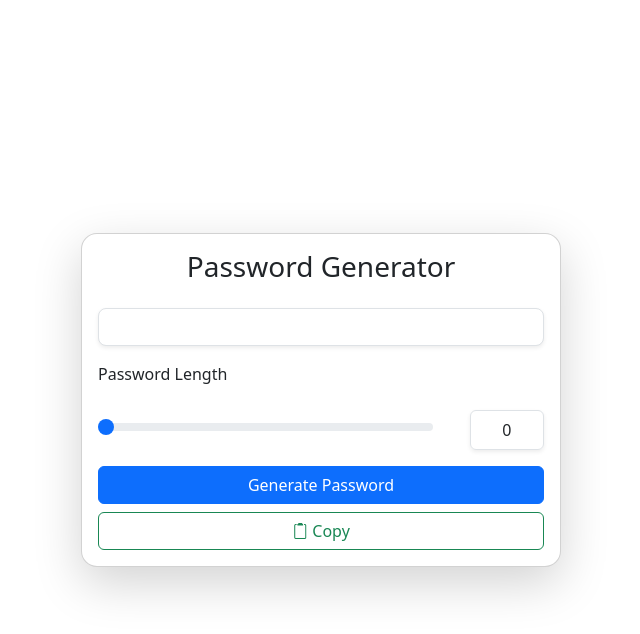
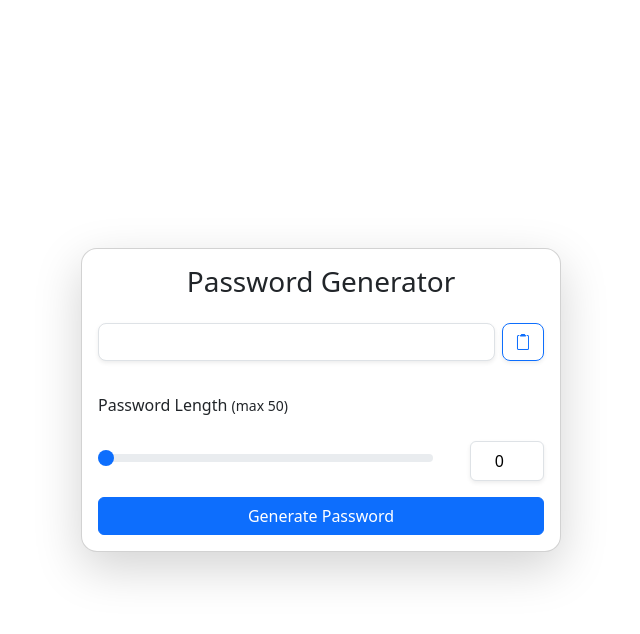
Before and after one commit to ramapdp/simple-password-generator, a plain HTML site: page index.html in a window 1280 px wide. Both pictures are taken after a click on the link "Generate Password". Shown: the whole page, without its empty margins (319-959 px from the left). Drawn offline with nearby package versions, Linux system fonts and the light colour scheme.

Commit message:
upadate ui and add some validation

```diff
--- a/index.html
+++ b/index.html
@@ -26,12 +26,11 @@
         <div class="card-body">
           <h3 class="card-title text-center mb-4">Password Generator</h3>
           <div class="d-flex flex-column gap-3">
-            <input
-              class="form-control rounded-3 shadow-sm"
-              readonly
-              id="password"
-            />
-            <label for="range-input" class="form-label">Password Length</label>
+            <div class="input-group mb-3 gap-2">
+              <input class="form-control rounded-3 shadow-sm" readonly id="password">
+              <a class="btn btn-outline-primary shadow-sm rounded-3" onclick="savePassword()"><i class="bi bi-clipboard2"></i></a>
+            </div>
+            <label for="range-input" class="form-label">Password Length <small>(max 50)</small></label>
             <div
               class="d-flex flex-row align-items-center justify-content-between"
             >
@@ -46,20 +45,20 @@
                   oninput="updateValue(this.value)"
                 />
               </div>
-              <label
+              <input
                 for="range-input"
                 class="col-2 col-form-label border rounded-2 text-center shadow-sm"
                 id="password-length"
-                >0</label
+                type="number"
+                value="0"
+                oninput="updateValue(this.value)"
+                ></input
               >
             </div>
           </div>
           <div class="d-grid gap-2 mx-auto mt-3">
             <a class="btn btn-primary" onclick="getPassword()"
               >Generate Password</a
-            >
-            <a class="btn btn-outline-success" onclick="savePassword()"
-              ><i class="bi bi-clipboard2"></i> Copy</a
             >
           </div>
         </div>
--- a/script.js
+++ b/script.js
@@ -1,11 +1,14 @@
 let password = document.getElementById("password")
 let passwordLength = document.getElementById("password-length")
+let passwordRange = document.getElementById("range-input")
 
 const updateValue = (val) => {
-   document.getElementById("password-length").innerHTML = val
+   passwordLength.value = val
+   passwordRange.value = val
 }
 
-const generate = (val) => {
+const generate = (val, hasUpper, hasLower, hasNumber, hasSymbol) => {
+
    const upper = "ABCDEFGHIJKLMNOPRSTUVWXYZ"
    const lower = "abcdefghijklmnopqrstuvwxyz"
    const number = "1234567890"
@@ -13,6 +16,16 @@ const generate = (val) => {
 
    const data = upper + lower + number + symbol
    let generatePassword = ''
+
+   if (val < 0 || val > 50) {
+      alert("Panjang password melebihi batas!")
+      passwordRange.value = 0
+      passwordLength.value = 0
+      return generatePassword
+   }
+
+   if (val === null) return generatePassword
+
    for (let index = 0; index < val; index++) {
       generatePassword += data[~~(Math.random() * data.length)]
    }
@@ -22,16 +35,18 @@ const generate = (val) => {
 }
 
 const getPassword = () => {
-   const newPassword = generate(passwordLength.innerHTML)
+   const newPassword = generate(passwordLength.value)
    // console.log('new password : ', newPassword)
    password.value = newPassword
 }
 
 const savePassword = () => {
+   if (password.value == '') return alert("Password masih kosong!")
+
    navigator.clipboard.writeText(password.value).then(() => {
       alert("Password berhasil di copy ke clipboard!")
-  })
-  .catch(err => {
-      alert("Maaf password tidak tersimpan!w")
-  });
+   })
+      .catch(err => {
+         alert("Maaf password tidak tersimpan!")
+      });
 }
```
